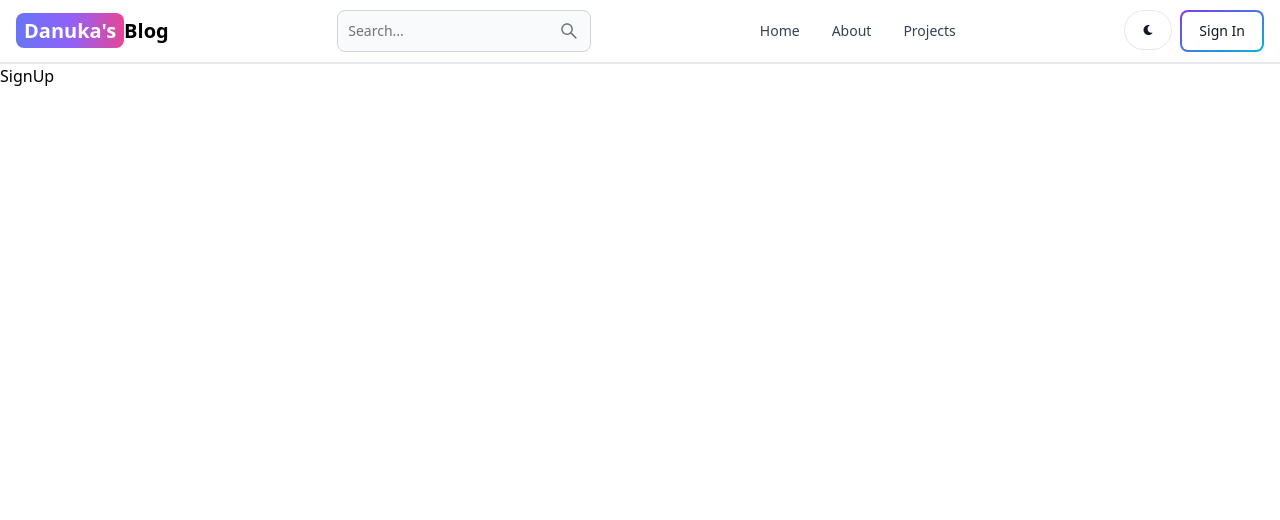
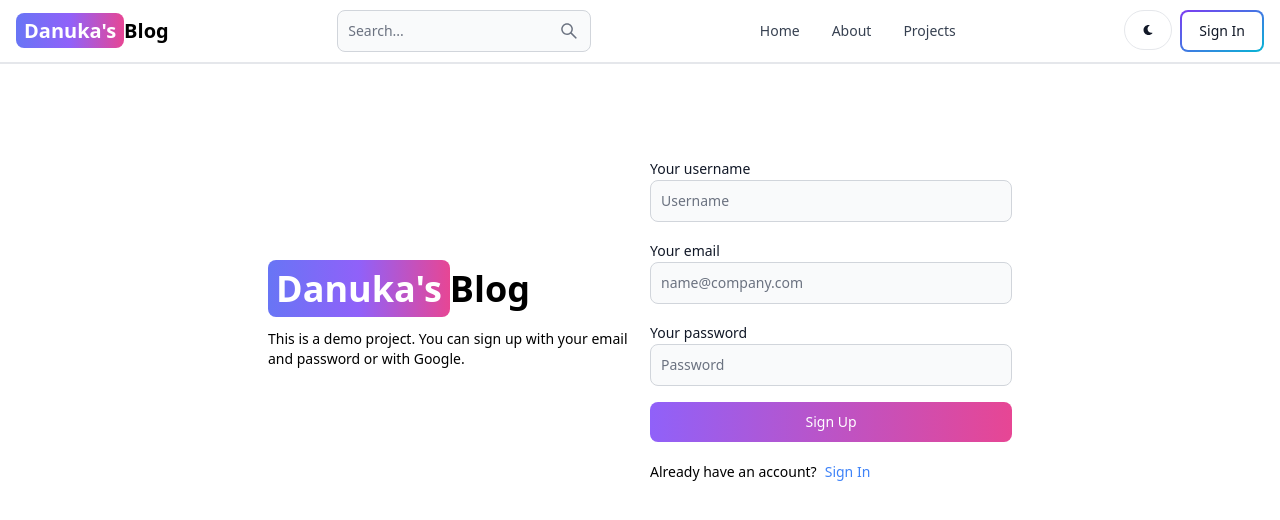
Before and after one commit to danukachathurya/MERN-Blog-App, a React (Vite) app in the folder client/: page /sign-up in a window 1280 px wide. Shown: the top 520 px of the page. Built offline with nearby package versions, Linux system fonts and the light colour scheme.

Commit message:
create sign up page UI

```diff
--- a/client/src/pages/SignUp.jsx
+++ b/client/src/pages/SignUp.jsx
@@ -1,7 +1,51 @@
-import React from 'react'
+import { Button, Label, TextInput } from "flowbite-react";
+import React from "react";
+import { Link } from "react-router-dom";
 
 export default function SignUp() {
   return (
-    <div>SignUp</div>
-  )
+    <div className="min-h-screen mt-20">
+      <div className="flex p-3 max-w-3xl mx-auto flex-col md:flex-row md:items-center gap-5">
+        {/* left */}
+        <div className="flex-1">
+          <Link to="/" className="font-bold dark:text-white text-4xl">
+            <span className="px-2 py-1 bg-gradient-to-r from-indigo-500 via-purple-500 to-pink-500 rounded-lg text-white">
+              Danuka's
+            </span>
+            Blog
+          </Link>
+          <p className="text-sm mt-5">
+            This is a demo project. You can sign up with your email and password
+            or with Google.
+          </p>
+        </div>
+        {/* right */}
+        <div className="flex-1">
+          <form className="flex flex-col gap-4">
+            <div>
+              <Label value="Your username" />
+              <TextInput type="text" placeholder="Username" id="username" />
+            </div>
+            <div>
+              <Label value="Your email" />
+              <TextInput type="text" placeholder="name@company.com" id="email" />
+            </div>
+            <div>
+              <Label value="Your password" />
+              <TextInput type="text" placeholder="Password" id="password" />
+            </div>
+            <Button gradientDuoTone='purpleToPink' type='submit'>
+              Sign Up
+            </Button>
+          </form>
+          <div className="flex gap-2 text-sm mt-5">
+            <span>Already have an account?</span>
+            <Link to="/sign-in" className="text-blue-500">
+              Sign In
+            </Link>
+          </div>
+        </div>
+      </div>
+    </div>
+  );
 }
```
